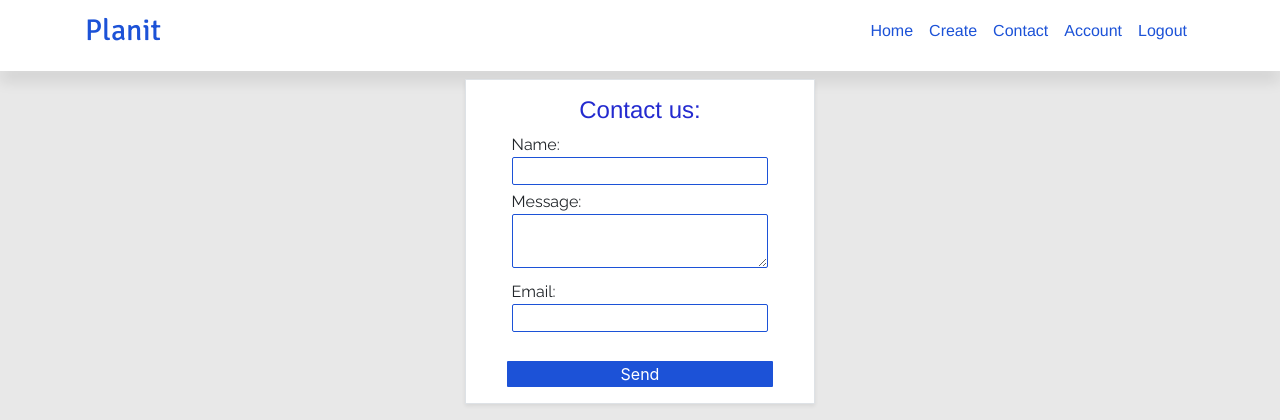
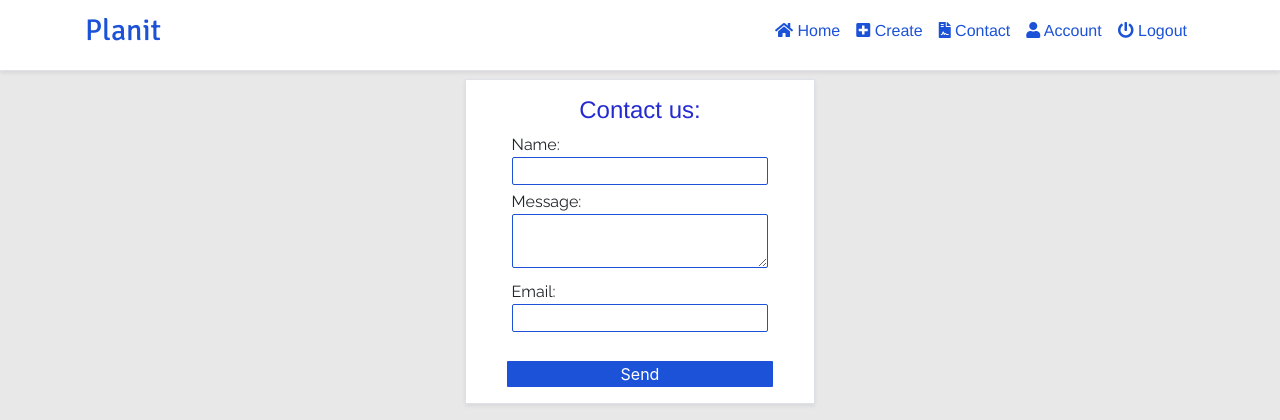
Before and after one commit to MegaPicksel/Planit, a Django app: template src/templates/planner/contact.html in a window 1280 px wide. Shown: the top 420 px of the page. Run offline with Django 3.2, Linux system fonts and the light colour scheme; the template is opened without the code that fills it, so the values that code supplies are empty, except form fields; tables that the repository leaves empty hold one stand-in row (values such as "Sample post"); form fields are guessed from the names that the template uses; some libraries are stand-ins or nearby versions.

Commit message:
Icons added to navabr links.

```diff
--- a/src/templates/base.html
+++ b/src/templates/base.html
@@ -29,25 +29,25 @@
         <div class="collapse navbar-collapse justify-content-end" id="navToggler">
           <ul class="navbar-nav">
             <li class="nav-item">
-                <a class="nav-link" href="{% url 'home' %}">Home</a>
+                <a class="nav-link" href="{% url 'home' %}"><i class="fas fa-home"></i> Home</a>
             </li>
             <li class="nav-item">
-                <a class="nav-link" href="{% url 'enter_plan' %}">Create</a>
+                <a class="nav-link" href="{% url 'enter_plan' %}"><i class="fas fa-plus-square"></i> Create</a>
             </li>
             <li class="nav-item">
-                <a class="nav-link" href="{% url 'contact' %}">Contact</a>
+                <a class="nav-link" href="{% url 'contact' %}"><i class="fas fa-file-contract"></i> Contact</a>
             </li>
             <li class="nav-item">
-                <a class="nav-link" href="{% url 'account' %}">Account</a>
+                <a class="nav-link" href="{% url 'account' %}"><i class="fas fa-user"></i> Account</a>
             </li>
             <li class="nav-item">
-                <a class="nav-link" href="{% url 'logout' %}">Logout</a>
+                <a class="nav-link" href="{% url 'logout' %}"><i class="fas fa-power-off"></i> Logout</a>
             </li>
           </ul>
         </div>
     </div>
 </nav>
-<div id="under-nav" class="shadow"></div>
+<div id="under-nav" class="border-bottom shadow-sm"></div>
 <!-- body -->
 {% block body %}
 {% endblock %}
```
